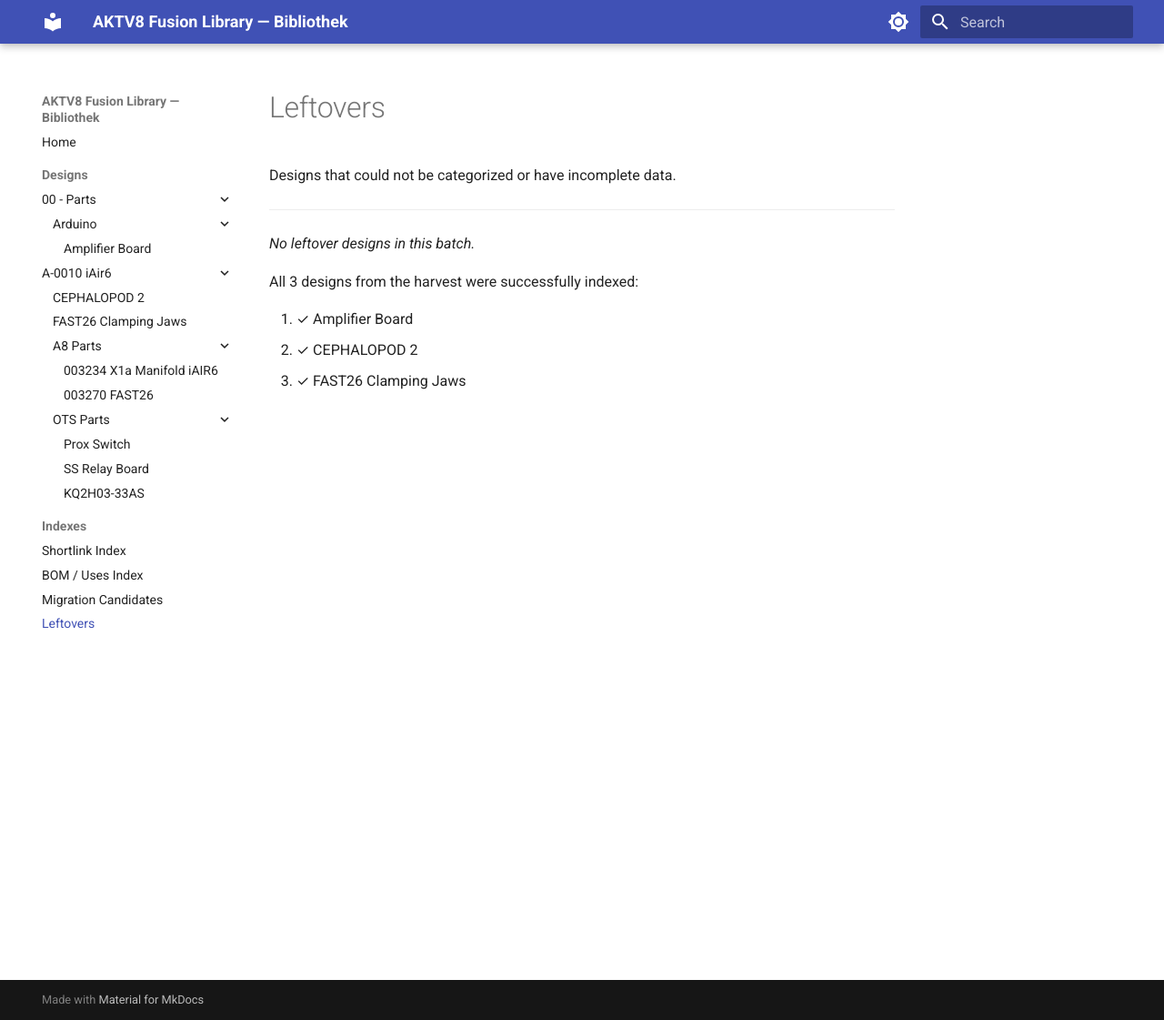
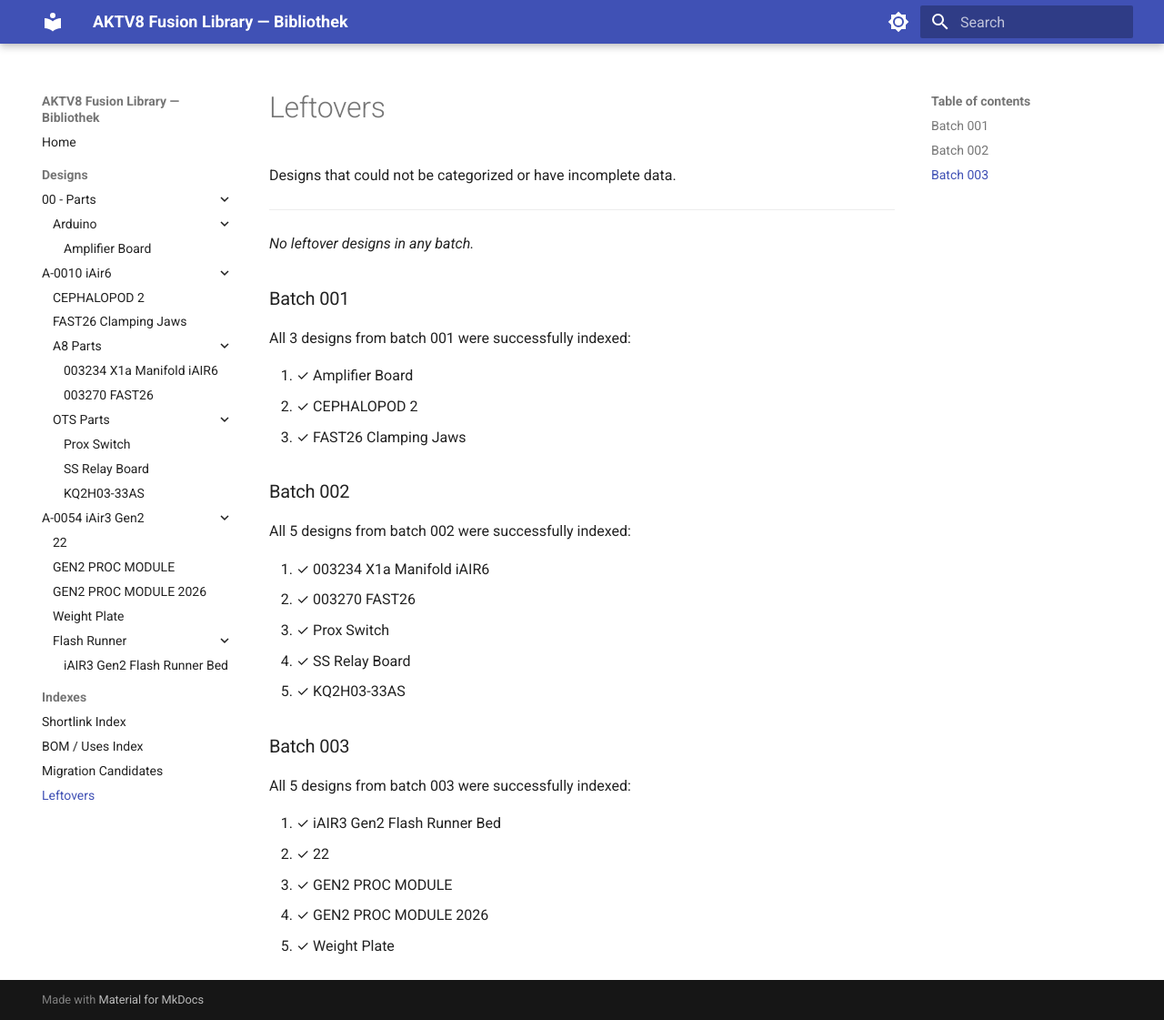
Before and after one commit to aktv8-tganss/Bibliothek, an MkDocs documentation site: the page built from docs/indexes/leftovers.md, in a window 1280 px wide and 1121 px high. Shown: the whole window at 91% size. Built offline with MkDocs 1.6.1 and Material for MkDocs 9.7.7, drawn with Linux system fonts in a browser that asks for light colours.

Commit message:
Ingest harvest batch-003 (5 A-0054 designs)
Add 5 new design pages from batch-003:
- iAIR3 Gen2 Flash Runner Bed (Flash Runner subfolder)
- 22
- GEN2 PROC MODULE
- GEN2 PROC MODULE 2026
- Weight Plate

Update navigation with A-0054 iAir3 Gen2 section.
Update indexes: shortlinks (8→13), bom-uses (2→3), leftovers, migration-candidates.
Update home page counts and batch summary.

No new OTS/migration candidates in this batch.

Co-authored-by: Cursor Agent <cursoragent@cursor.com>
Co-authored-by: aktv8-tganss <aktv8-tganss@users.noreply.github.com>

```diff
--- a/docs/indexes/leftovers.md
+++ b/docs/indexes/leftovers.md
@@ -4,10 +4,32 @@ Designs that could not be categorized or have incomplete data.
 
 ---
 
-*No leftover designs in this batch.*
+*No leftover designs in any batch.*
 
-All 3 designs from the harvest were successfully indexed:
+### Batch 001
+
+All 3 designs from batch 001 were successfully indexed:
 
 1. ✓ Amplifier Board
 2. ✓ CEPHALOPOD 2
 3. ✓ FAST26 Clamping Jaws
+
+### Batch 002
+
+All 5 designs from batch 002 were successfully indexed:
+
+1. ✓ 003234 X1a Manifold iAIR6
+2. ✓ 003270 FAST26
+3. ✓ Prox Switch
+4. ✓ SS Relay Board
+5. ✓ KQ2H03-33AS
+
+### Batch 003
+
+All 5 designs from batch 003 were successfully indexed:
+
+1. ✓ iAIR3 Gen2 Flash Runner Bed
+2. ✓ 22
+3. ✓ GEN2 PROC MODULE
+4. ✓ GEN2 PROC MODULE 2026
+5. ✓ Weight Plate
--- a/mkdocs.yml
+++ b/mkdocs.yml
@@ -55,6 +55,13 @@ nav:
         - Prox Switch: designs/a-0010-iair6/ots-parts/prox-switch.md
         - SS Relay Board: designs/a-0010-iair6/ots-parts/ss-relay-board.md
         - KQ2H03-33AS: designs/a-0010-iair6/ots-parts/kq2h03-33as.md
+    - A-0054 iAir3 Gen2:
+      - "22": designs/a-0054-iair3-gen2/design-22.md
+      - GEN2 PROC MODULE: designs/a-0054-iair3-gen2/gen2-proc-module.md
+      - GEN2 PROC MODULE 2026: designs/a-0054-iair3-gen2/gen2-proc-module-2026.md
+      - Weight Plate: designs/a-0054-iair3-gen2/weight-plate.md
+      - Flash Runner:
+        - iAIR3 Gen2 Flash Runner Bed: designs/a-0054-iair3-gen2/flash-runner/iair3-gen2-flash-runner-bed.md
   - Indexes:
     - Shortlink Index: indexes/shortlinks.md
     - BOM / Uses Index: indexes/bom-uses.md
```
Also changed, not shown: docs/designs/a-0054-iair3-gen2/design-22.md (added, +28 -0 lines), docs/designs/a-0054-iair3-gen2/flash-runner/iair3-gen2-flash-runner-bed.md (added, +38 -0 lines), docs/designs/a-0054-iair3-gen2/gen2-proc-module-2026.md (added, +31 -0 lines), docs/designs/a-0054-iair3-gen2/gen2-proc-module.md (added, +28 -0 lines), docs/designs/a-0054-iair3-gen2/weight-plate.md (added, +28 -0 lines), docs/index.md (+6 -3 lines), docs/indexes/bom-uses.md (+10 -1 lines), docs/indexes/migration-candidates.md (+9 -1 lines), docs/indexes/shortlinks.md (+6 -1 lines).
